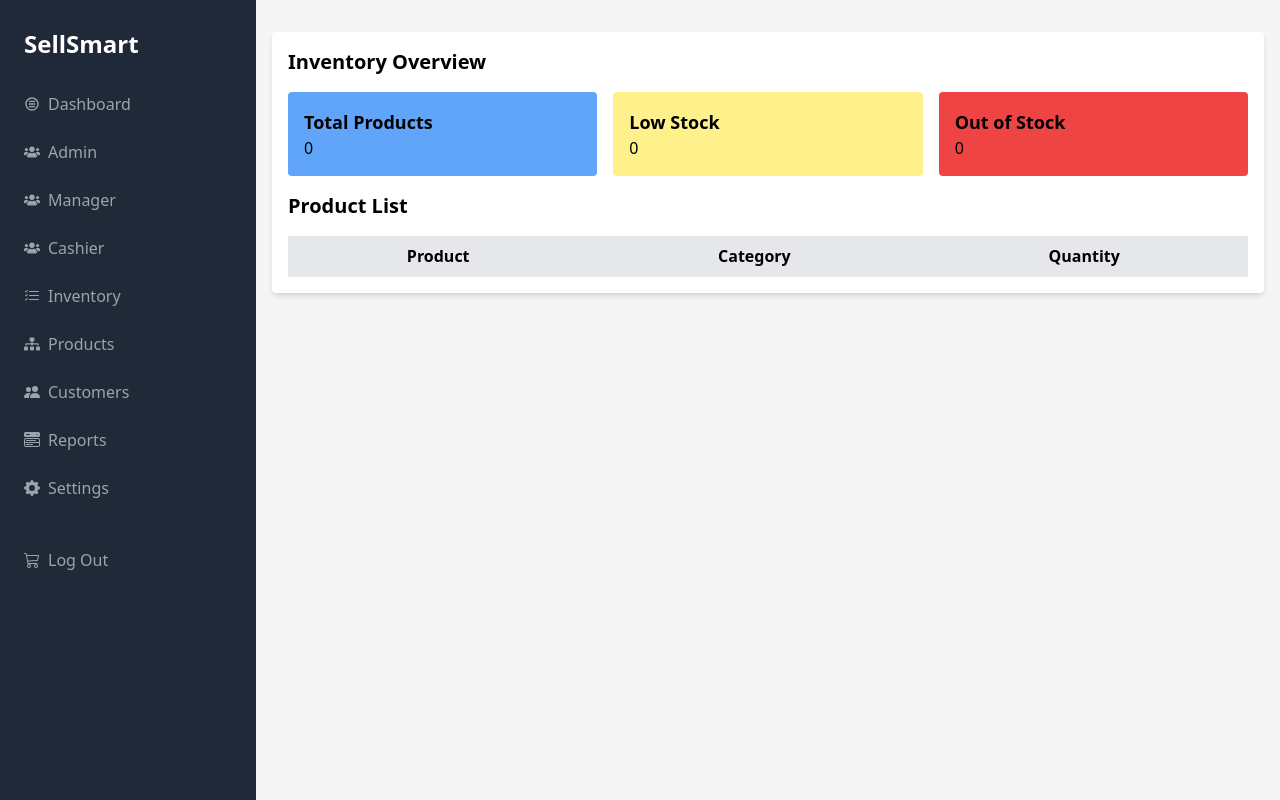
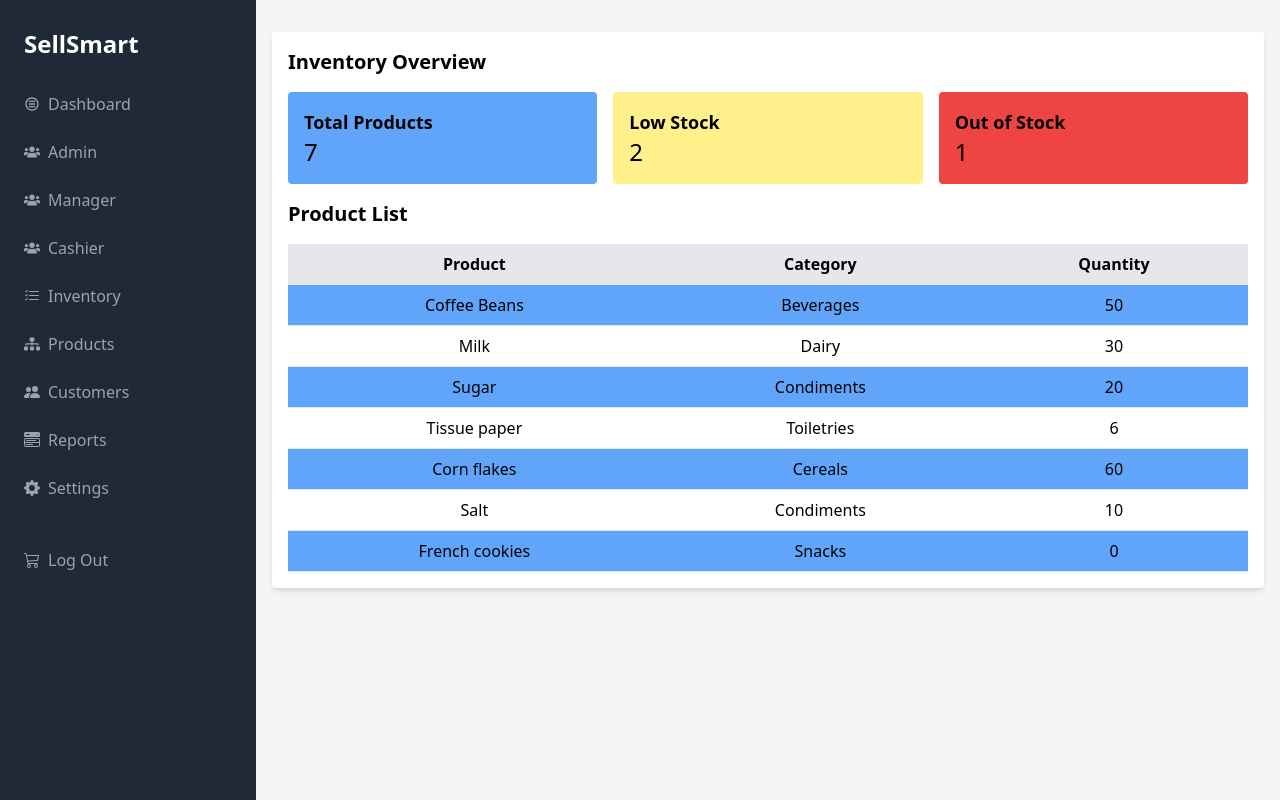
Before and after one commit to Ishahtech/SellSmart, a React (Vite) app: page /inventory in a window 1280 px wide. Built offline with nearby package versions, Linux system fonts and the light colour scheme.

Commit message:
fix: inventory back to manual database

```diff
--- a/src/components/ManagerDashboard/InventoryContent.jsx
+++ b/src/components/ManagerDashboard/InventoryContent.jsx
@@ -1,22 +1,103 @@
+// // import React, { useEffect, useState } from "react";
+// // import { collection, getDocs } from "firebase/firestore";
+// // import { db } from "../../firebase-config"; // Adjust the path based on your file structure
+
+// // const InventoryContent = () => {
+// //   const [inventoryData, setInventoryData] = useState([]); // Fixed state initialization
+
+// //   useEffect(() => {
+// //     const fetchInventory = async () => {
+// //       try {
+// //         const querySnapshot = await getDocs(collection(db, "inventory"));
+// //         const items = [];
+// //         querySnapshot.forEach((doc) => {
+// //           items.push({ id: doc.id, ...doc.data() });
+// //         });
+// //         setInventoryData(items);
+// //       } catch (error) {
+// //         console.error("Error fetching inventory data: ", error);
+// //       }
+// //     };
+
+// //     fetchInventory();
+// //   }, []);
+
+// //   return (
+// //     <div className="p-4 bg-white shadow-md rounded mt-4">
+// //       <h3 className="text-xl font-bold mb-4">Inventory Overview</h3>
+// //       <div className="grid grid-cols-1 lg:grid-cols-3 gap-4">
+// //         <div className="p-4 bg-blue-400 rounded">
+// //           <h4 className="text-lg font-bold">Total Products</h4>
+// //           <p className="text-2xl">{inventoryData.length}</p>
+// //         </div>
+// //         <div className="p-4 bg-yellow-200 rounded">
+// //           <h4 className="text-lg font-bold">Low Stock</h4>
+// //           <p className="text-2xl">
+// //             {inventoryData.filter((item) => item.quantity < 10).length}
+// //           </p>
+// //         </div>
+// //         <div className="p-4 bg-red-500 rounded">
+// //           <h4 className="text-lg font-bold">Out of Stock</h4>
+// //           <p className="text-2xl">
+// //             {inventoryData.filter((item) => item.quantity === 0).length}
+// //           </p>
+// //         </div>
+// //       </div>
+// //       <h3 className="text-xl font-bold my-4">Product List</h3>
+// //       <table className="min-w-full bg-white">
+// //         <thead>
+// //           <tr className="bg-gray-200">
+// //             <th className="py-2 px-4 border-b">Product</th>
+// //             <th className="py-2 px-4 border-b">Category</th>
+// //             <th className="py-2 px-4 border-b">Quantity</th>
+// //           </tr>
+// //         </thead>
+// //         <tbody>
+// //           {inventoryData.map((item, index) => (
+// //             <tr
+// //               key={item.id}
+// //               className={
+// //                 index % 2 === 0 ? "bg-blue-400 text-center" : "text-center"
+// //               }
+// //             >
+// //               <td className="py-2 px-4 border-b">{item.name}</td>
+// //               <td className="py-2 px-4 border-b">{item.category}</td>
+// //               <td className="py-2 px-4 border-b">{item.quantity}</td>
+// //             </tr>
+// //           ))}
+// //         </tbody>
+// //       </table>
+// //     </div>
+// //   );
+// // };
+
+// // export default InventoryContent;
+
+
 // import React, { useEffect, useState } from "react";
 // import { collection, getDocs } from "firebase/firestore";
 // import { db } from "../../firebase-config"; // Adjust the path based on your file structure
 
 // const InventoryContent = () => {
-//   const [inventoryData, setInventoryData] = useState([]); // Fixed state initialization
+//   // Fix the useState hook syntax
+//   const [inventoryData, setInventoryData] = useState([]);
 
 //   useEffect(() => {
 //     const fetchInventory = async () => {
-//       try {
-//         const querySnapshot = await getDocs(collection(db, "inventory"));
-//         const items = [];
-//         querySnapshot.forEach((doc) => {
-//           items.push({ id: doc.id, ...doc.data() });
-//         });
-//         setInventoryData(items);
-//       } catch (error) {
-//         console.error("Error fetching inventory data: ", error);
-//       }
+//       // Use onSnapshot for real-time updates
+//       const unsubscribe = onSnapshot(
+//         collection(db, "inventory"),
+//         (snapshot) => {
+//           const items = [];
+//           snapshot.forEach((doc) => {
+//             items.push({ id: doc.id, ...doc.data() });
+//           });
+//           setInventoryData(items);
+//         }
+//       );
+
+//       // Cleanup the listener on component unmount
+//       return () => unsubscribe();
 //     };
 
 //     fetchInventory();
@@ -28,17 +109,17 @@
 //       <div className="grid grid-cols-1 lg:grid-cols-3 gap-4">
 //         <div className="p-4 bg-blue-400 rounded">
 //           <h4 className="text-lg font-bold">Total Products</h4>
-//           <p className="text-2xl">{inventoryData.length}</p>
+//           <p className="text-md">{inventoryData.length}</p>
 //         </div>
 //         <div className="p-4 bg-yellow-200 rounded">
 //           <h4 className="text-lg font-bold">Low Stock</h4>
-//           <p className="text-2xl">
+//           <p className="text-md">
 //             {inventoryData.filter((item) => item.quantity < 10).length}
 //           </p>
 //         </div>
 //         <div className="p-4 bg-red-500 rounded">
 //           <h4 className="text-lg font-bold">Out of Stock</h4>
-//           <p className="text-2xl">
+//           <p className="text-md">
 //             {inventoryData.filter((item) => item.quantity === 0).length}
 //           </p>
 //         </div>
@@ -74,34 +155,19 @@
 // export default InventoryContent;
 
 
-import React, { useEffect, useState } from "react";
-import { collection, getDocs } from "firebase/firestore";
-import { db } from "../../firebase-config"; // Adjust the path based on your file structure
+import React from "react";
 
 const InventoryContent = () => {
-  // Fix the useState hook syntax
-  const [inventoryData, setInventoryData] = useState([]);
-
-  useEffect(() => {
-    const fetchInventory = async () => {
-      // Use onSnapshot for real-time updates
-      const unsubscribe = onSnapshot(
-        collection(db, "inventory"),
-        (snapshot) => {
-          const items = [];
-          snapshot.forEach((doc) => {
-            items.push({ id: doc.id, ...doc.data() });
-          });
-          setInventoryData(items);
-        }
-      );
-
-      // Cleanup the listener on component unmount
-      return () => unsubscribe();
-    };
-
-    fetchInventory();
-  }, []);
+  const inventoryData = [
+    { id: 1, name: "Coffee Beans", quantity: 50, category: "Beverages" },
+    { id: 2, name: "Milk", quantity: 30, category: "Dairy" },
+    { id: 3, name: "Sugar", quantity: 20, category: "Condiments" },
+    { id: 4, name: "Tissue paper", quantity: 6, category: "Toiletries" },
+    { id: 5, name: "Corn flakes", quantity: 60, category: "Cereals" },
+    { id: 6, name: "Salt", quantity: 10, category: "Condiments" },
+    { id: 7, name: "French cookies", quantity: 0, category: "Snacks" },
+    // Add more inventory data as needed
+  ];
 
   return (
     <div className="p-4 bg-white shadow-md rounded mt-4">
@@ -109,17 +175,17 @@ const InventoryContent = () => {
       <div className="grid grid-cols-1 lg:grid-cols-3 gap-4">
         <div className="p-4 bg-blue-400 rounded">
           <h4 className="text-lg font-bold">Total Products</h4>
-          <p className="text-md">{inventoryData.length}</p>
+          <p className="text-2xl">{inventoryData.length}</p>
         </div>
         <div className="p-4 bg-yellow-200 rounded">
           <h4 className="text-lg font-bold">Low Stock</h4>
-          <p className="text-md">
+          <p className="text-2xl">
             {inventoryData.filter((item) => item.quantity < 10).length}
           </p>
         </div>
         <div className="p-4 bg-red-500 rounded">
           <h4 className="text-lg font-bold">Out of Stock</h4>
-          <p className="text-md">
+          <p className="text-2xl">
             {inventoryData.filter((item) => item.quantity === 0).length}
           </p>
         </div>
```
